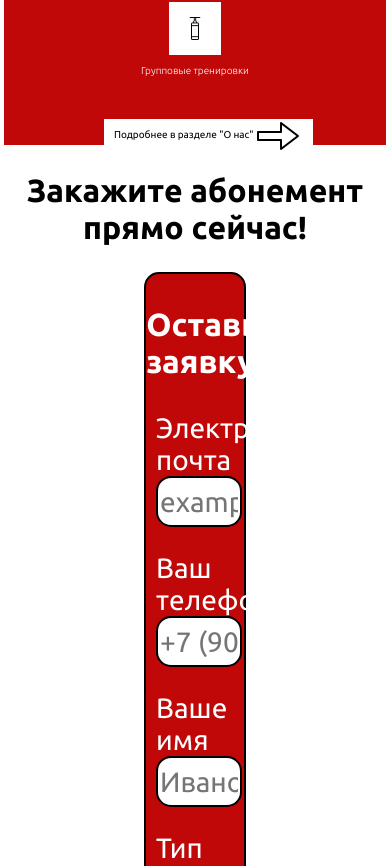
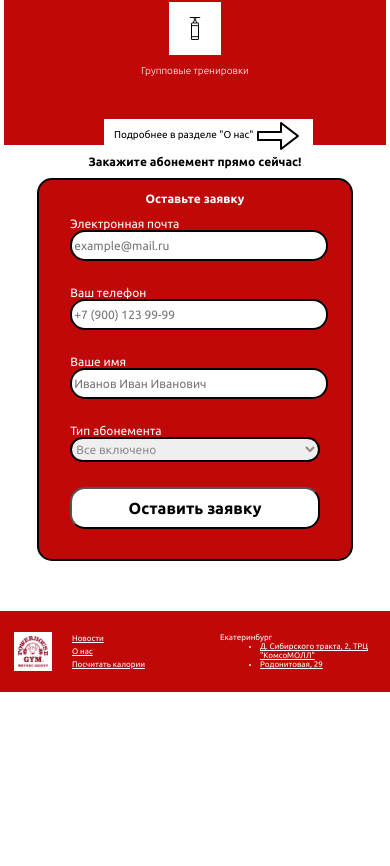
Before and after one commit to sdobrimutrom/project-app, a React (Create React App) app: page / in a window 390 px wide. Shown: the part 778-1644 px from the top of the page. After the commit the page ends 1470 px from the top, so only its background shows below. Built offline with nearby package versions, Linux system fonts and the light colour scheme.

Commit message:
main form responsive

```diff
--- a/src/components/Form/Form.css
+++ b/src/components/Form/Form.css
@@ -1,12 +1,8 @@
-* {
-    font-family: 'Ubuntu';
-}
-
 .form-block {
     display: flex;
     flex-direction: column;
     background-color: #C00808;
-    width: 25%;
+    width:50%;
     justify-self: center;
     height: auto;
     margin-bottom: 50px;
@@ -60,21 +56,49 @@ option {
     border-radius: 15px;
 }
 
-.f-input input::placeholder {
-
-}
-
 .form-block button {
-    width: auto;
+    width: 80%;
     height: auto;
     background-color: white;
     border-radius: 15px;
     transition: 0.3s ease;
     font-size: 36px;
     font-weight: bold;
+    padding: 10px;
+    cursor: pointer;
 }
 
 .form-block button:hover {
     color: white;
     background-color: #C00808;
 }
+
+
+@media all and (min-width:360px) and (max-width: 759px) {
+    .form-block {
+        width: 80%;
+    }
+
+    .form-block h3 {
+        font-size: 12px;
+    }
+
+    .form-block label {
+        font-size: 12px;
+    }
+
+    .form-block input {
+        font-size: 12px;
+        height: 25px;
+    }
+
+    .f-input select {
+        font-size: 12px;
+        height: 25px;
+        width: 100%;
+    }
+
+    .form-block button {
+        font-size: 16px;
+    }
+}
--- a/src/components/HomePage/HomePage.css
+++ b/src/components/HomePage/HomePage.css
@@ -187,6 +187,10 @@
 }
 
 @media all and (min-width: 760px) and (max-width: 979px) {
+    .form h2 {
+        font-size: 14px ;
+    }
+
     .first-block {
         height: 45vh;
     }
@@ -210,6 +214,10 @@
 }
 
 @media all and (min-width: 360px) and (max-width: 759px) {
+    .form h2 {
+        font-size: 12px ;
+    }
+
     .content-overlay h2 {
         font-size: 8px;
     }
```
